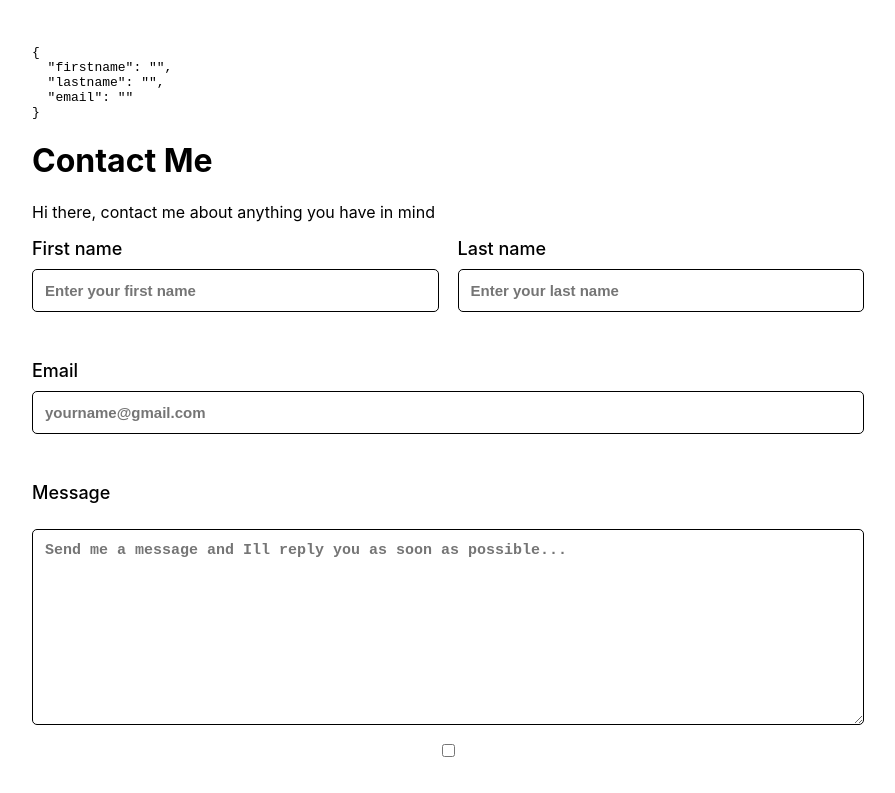
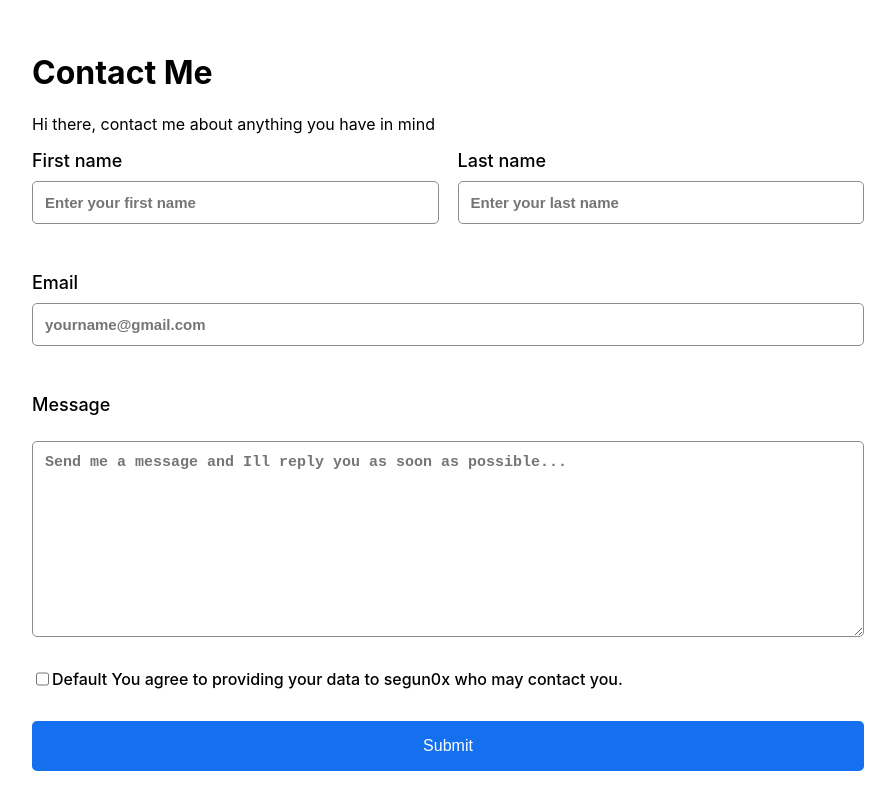
Before and after one commit to lil-dev16/react-profile, a React (Create React App) app: page /contact in a window 1280 px wide. Shown: the top 793 px of the page, without its empty margins (192-1087 px from the left). Built offline with nearby package versions, Linux system fonts and the light colour scheme.

Commit message:
feat: show submit

```diff
--- a/src/App.css
+++ b/src/App.css
@@ -7,6 +7,7 @@
   height: 40vmin;
   pointer-events: none;
 }
+
 
 @media (prefers-reduced-motion: no-preference) {
   .App-logo {
--- a/src/index.css
+++ b/src/index.css
@@ -126,7 +126,7 @@ code {
   padding: 12px;
   font-size: 15px;
   outline: none;
-  border: 1px solid black;
+  border: 1px solid rgb(143, 139, 139);
   border-radius: 5px;
   font-weight: 600;
 }
@@ -148,6 +148,21 @@ label{
   font-weight: 500;
   margin-bottom: 10px;
 }
+.err{
+  color: red;
+}
+.checksec{
+  display: flex;
+}
+.display_success{
+  padding: 1px;
+  background-color: rgb(142, 199, 113);
+  border-radius: 5px;
+  width: 135px;
+  margin: auto;
+  color: white;
+  text-align: center;
+}
 /*END CONTACT*/
 @media screen and (max-width: 740px){
   .foot{
--- a/src/pages/Contact.jsx
+++ b/src/pages/Contact.jsx
@@ -5,11 +5,12 @@ import { Footer } from '../components/Footer';
 export const Contact = () => {
   const [formValues, setFormValues] = useState({firstname: "", lastname: "", email:""});
   const [errorVal, setErrorVal] = useState({});
+  const [isSubmit, setIsSubmit] = useState(false);
 
   const handleSubmit = (e) => {
     e.preventDefault();
     setErrorVal(validate(formValues)) ;
-    console.log(formValues);
+    setIsSubmit(true);
   }
 
   const handleChange = (e) => {
@@ -35,13 +36,22 @@ export const Contact = () => {
     }
     return error
   }
+
+  const name = "segun0x";
   return (
     <div className='contact_container'>
       <div className="info">
-        <pre>{JSON.stringify(formValues,undefined, 2)}</pre>
         <h1>Contact Me</h1>
         <p>Hi there, contact me about anything you have in mind</p>
       </div>
+      {Object.keys(errorVal).length === 0 && isSubmit ? (
+        <div className="display_success" style={{}}>
+        <p>Form Submitted</p>
+      </div>
+      ) : (
+        <div>
+      </div>
+      )}
         <form className="form" onSubmit={handleSubmit}>
           <div className="first_form">
             <div className="firstn">
@@ -54,7 +64,7 @@ export const Contact = () => {
               placeholder='Enter your first name'
               onChange={handleChange}
               />
-              <p>{errorVal.firstname}</p>
+              <p className='err'>{errorVal.firstname}</p>
             </div>
             <div className="lastn">
               <label htmlFor="">Last name</label>
@@ -66,7 +76,7 @@ export const Contact = () => {
             placeholder='Enter your last name'
             onChange={handleChange}
             />
-             <p>{errorVal.lastname}</p>
+             <p className='err'>{errorVal.lastname}</p>
             </div>
           </div>
           <div className="emai">
@@ -77,10 +87,9 @@ export const Contact = () => {
             id='email'
             className='forrm form3'
             placeholder='yourname@gmail.com'
-            required
             onChange={handleChange}
             />
-             <p>{errorVal.email}</p>
+             <p className='err'>{errorVal.email}</p>
           </div>
           <label htmlFor="">Message</label>
             <textarea
@@ -91,8 +100,10 @@ export const Contact = () => {
             rows="10"
             className='forrm'
              ></textarea>
-             <input type="checkbox" name="" id="" />
-             <p>Default You agree to providing your data to  who may contact you.</p>
+             <section className="checksec">
+              <input type="checkbox" name="" id="" />
+              <p>Default You agree to providing your data to {name} who may contact you.</p>
+             </section>
             <button
             type="submit"
             id="btn__submit"
```
